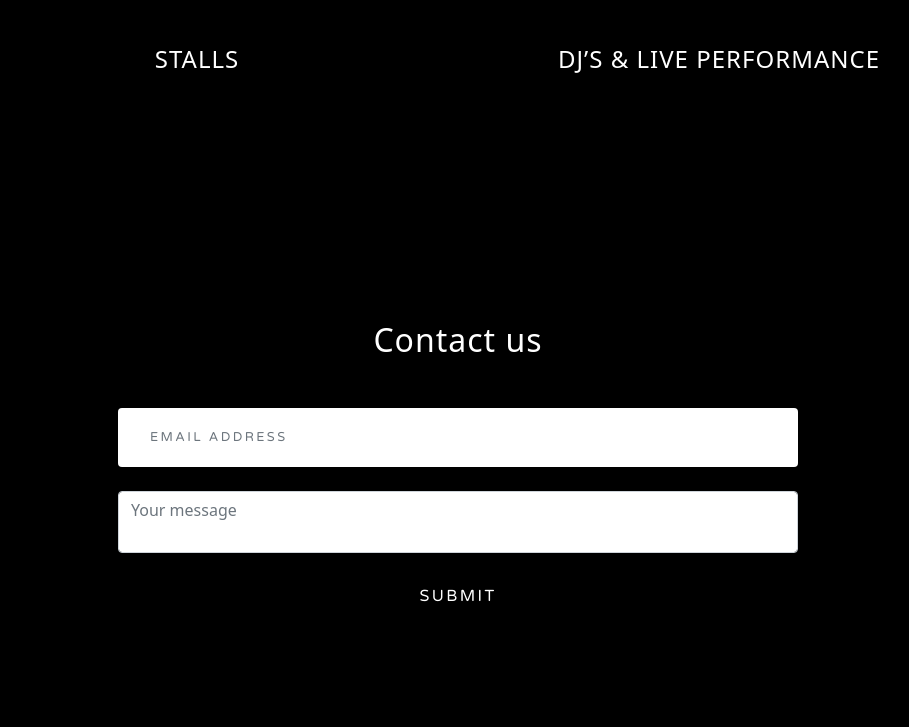
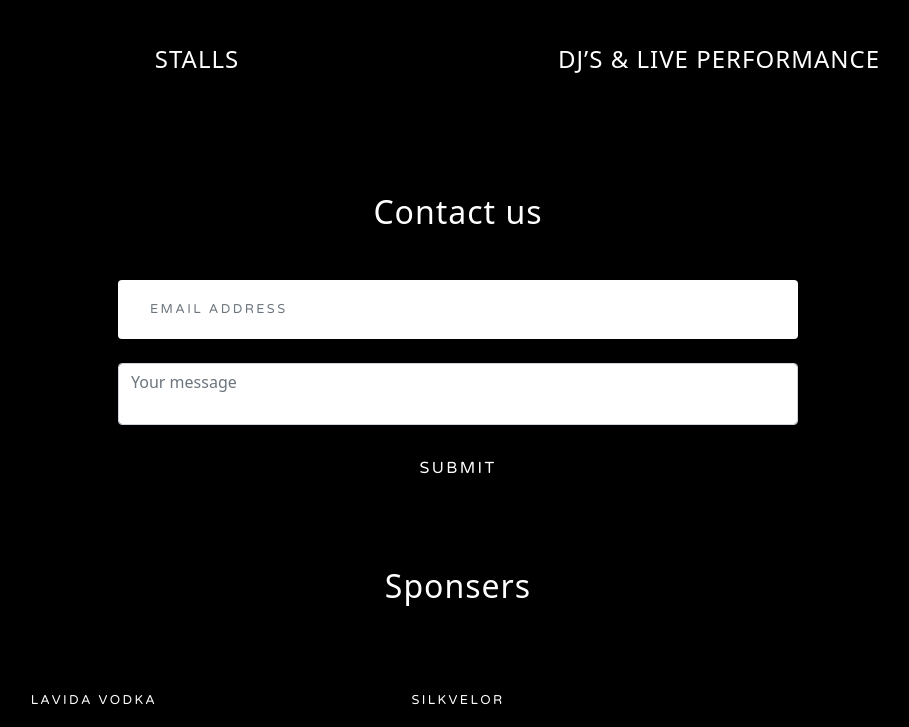
Before and after one commit to Joel-Haag/NexusDjango, a Django app: page / in a window 1280 px wide. Shown: the part 1894-2621 px from the top of the page, without its empty margins (182-1091 px from the left). Run offline with Django 4.2, Linux system fonts and the light colour scheme; some libraries are stand-ins or nearby versions.

Commit message:
edited the padding on the contact us

```diff
--- a/home/static/css/header.css
+++ b/home/static/css/header.css
@@ -29,3 +29,11 @@
     outline: 0;
     box-shadow: 0 0 0 0.25rem rgba(0, 0, 0, 0.25);
 }
+
+
+.contact-margin{
+    padding-top: 2rem;
+
+    padding-bottom: 0;
+
+}
--- a/home/templates/home/home.html
+++ b/home/templates/home/home.html
@@ -246,7 +246,7 @@
 
 
         <!-- Contact Section-->
-        <section class="signup-section bg-black" id="contact">
+        <section class="signup-section bg-black contact-margin" id="contact">
             <div class="container px-4 px-lg-5">
                 <div class="row gx-4 gx-lg-5">
                     <div class="col-md-10 col-lg-8 mx-auto text-center">
```
